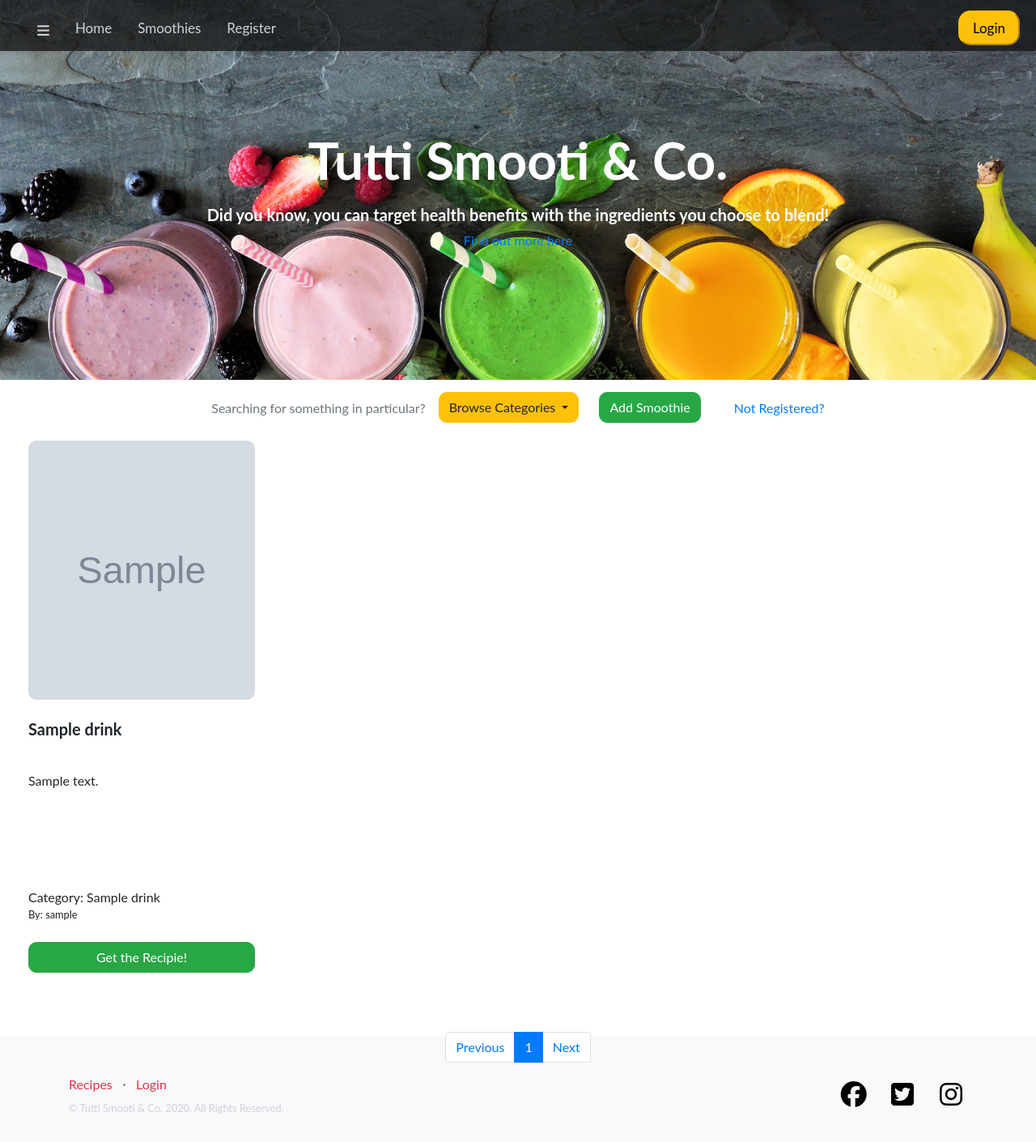
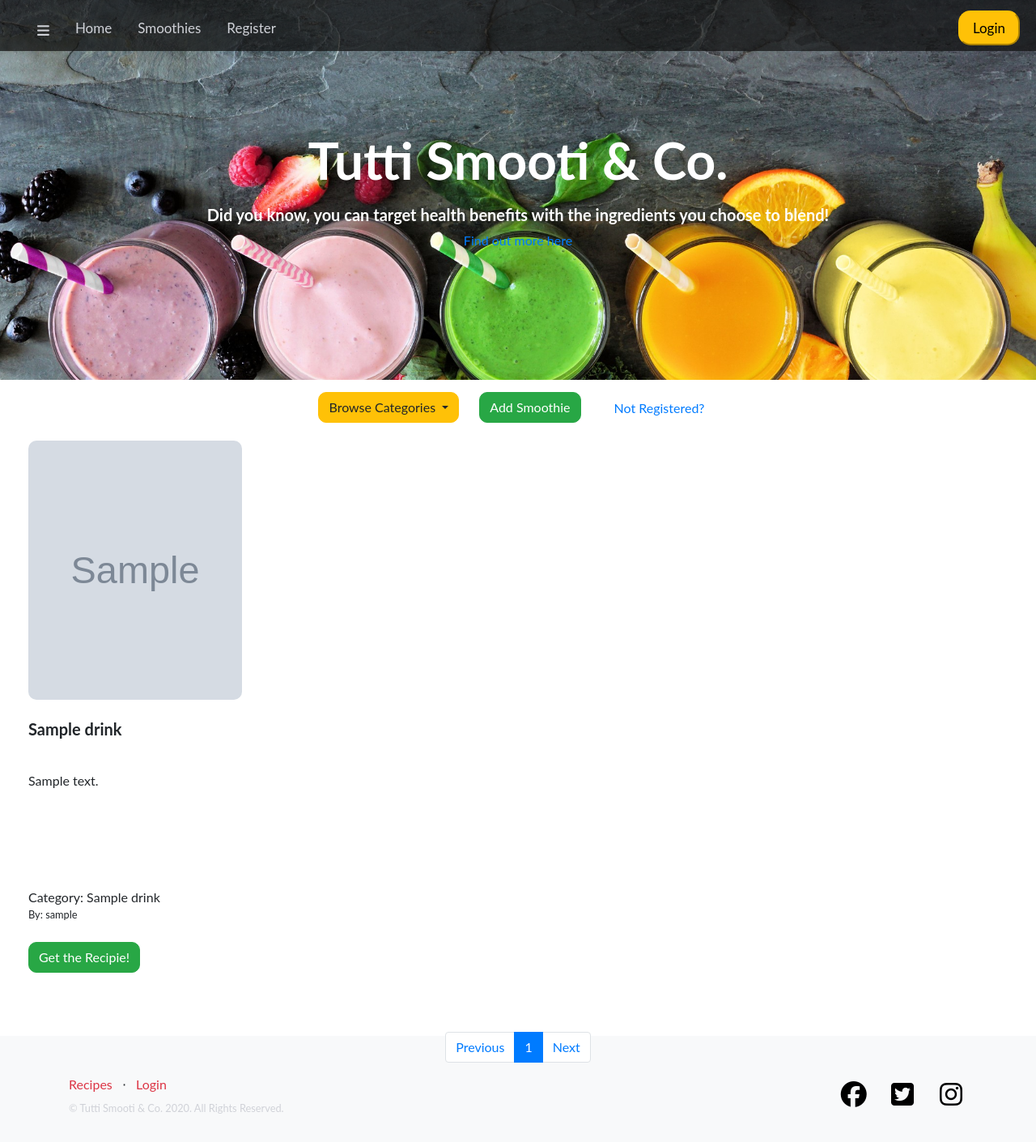
Before and after one commit to fudge88/MS3project, a Flask app: page /get_drinks in a window 1280 px wide. Shown: the whole page at 81% size. Run offline with Flask 2, Linux system fonts and the light colour scheme; grey boxes marked "Sample" are stand-in pictures; a database or web service that is not in the repository returns one stand-in record (values such as "Sample title"); some libraries are stand-ins or nearby versions.

Commit message:
drink colums corrected- added 2 colums to saller screen size

```diff
--- a/static/main.css
+++ b/static/main.css
@@ -123,10 +123,14 @@ body{
     margin-bottom: 2rem;
 }
 
+.button-cards .form-control-lg{
+    border-radius: 10px;
+    width: fit-content;
+}
 
 .col-lg-3{
 padding-bottom: 5rem;
-padding-top: 3rem;
+margin-top: 3rem;
 }
 
 header.masthead{
@@ -273,7 +277,7 @@ header.smoothieshead h1{
 }
 
 .card{
-    width: 20rem;
+    width: 19rem;
     padding: 5px 20px 40px 20px;
     border: none;
     height: 35rem;
@@ -483,3 +487,22 @@ footer.footer{
     padding-top:3rem;
     padding-bottom:2rem;
     }
+
+.drinks-container{
+    margin-left: 2rem;
+    margin-right: 2rem;
+}
+
+@media (min-width: 920px){
+.drink-navbar{
+    display: none;
+}
+}
+
+@media (min-width: 700px){
+
+}
+
+@media (min-width: 470px){
+
+}
--- a/templates/drinks.html
+++ b/templates/drinks.html
@@ -22,7 +22,7 @@
 <section>
   <ul class="nav justify-content-center">
     <li class="nav-item">
-      <a class="nav-link disabled" href="#" tabindex="-1" aria-disabled="true"
+      <a class="nav-link disabled drink-navbar" href="#" tabindex="-1" aria-disabled="true"
         >Searching for something in particular?</a
       >
     </li>
@@ -66,7 +66,7 @@
   <div class="">
     <div class="row">
       {% for drink in drinks %}
-      <div class="col-md-4 col-lg-3 col-12">
+      <div class="col-md-4 col-lg-3 col-sm-6 col-12">
         <div class="card">
           <div class="card-image">
             <img class="card-img-top img-position" src="{{drink.img_url}}" />
@@ -83,12 +83,13 @@
           <p class="mb-0">Category: {{ drink.category_name }}</p>
           <small>By: {{drink.username}}</small>
           <br />
+          <div class="button-cards">
           <a
             href="{{ url_for('view_card', card_id=drink._id) }}"
             type="button"
-            class="btn btn-success"
+            class="btn btn-success button-cards"
             >Get the Recipie!</a
-          >
+          ></div>
         </div>
       </div>
       {% endfor %}
```
